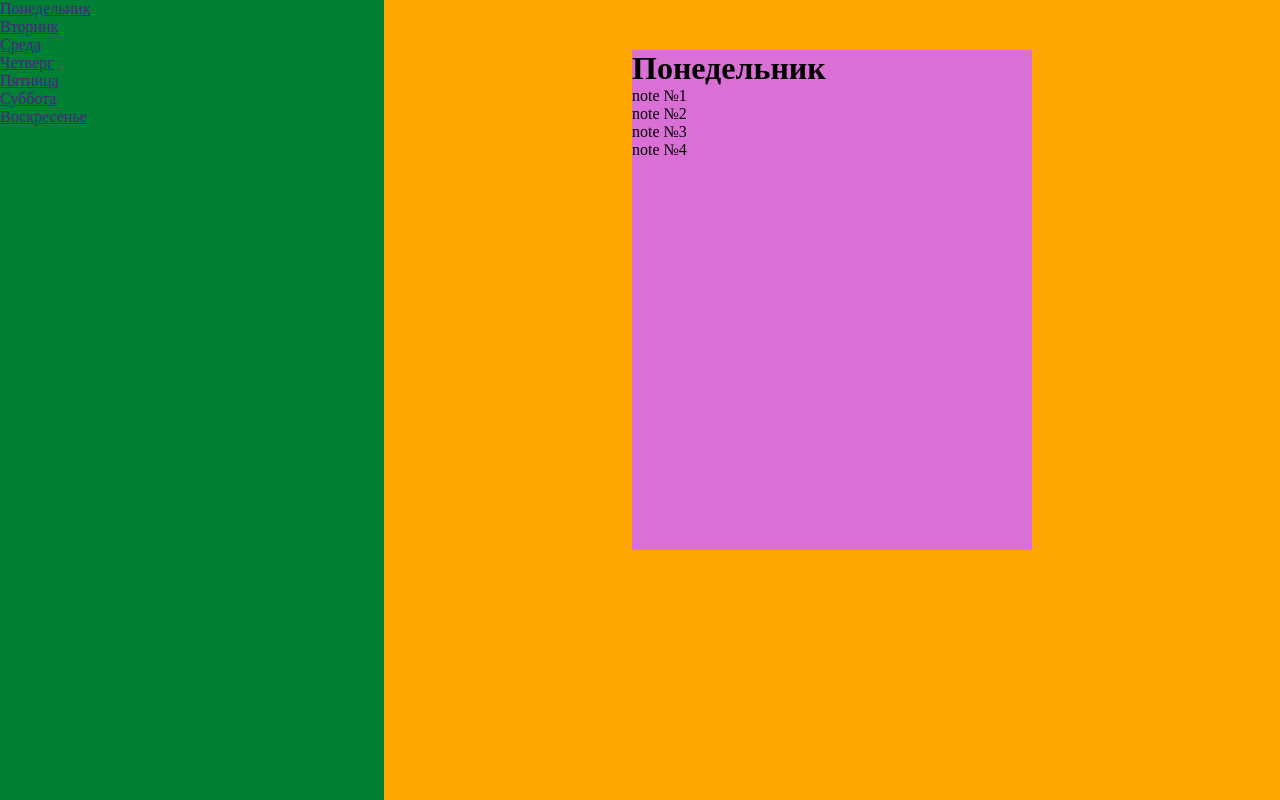
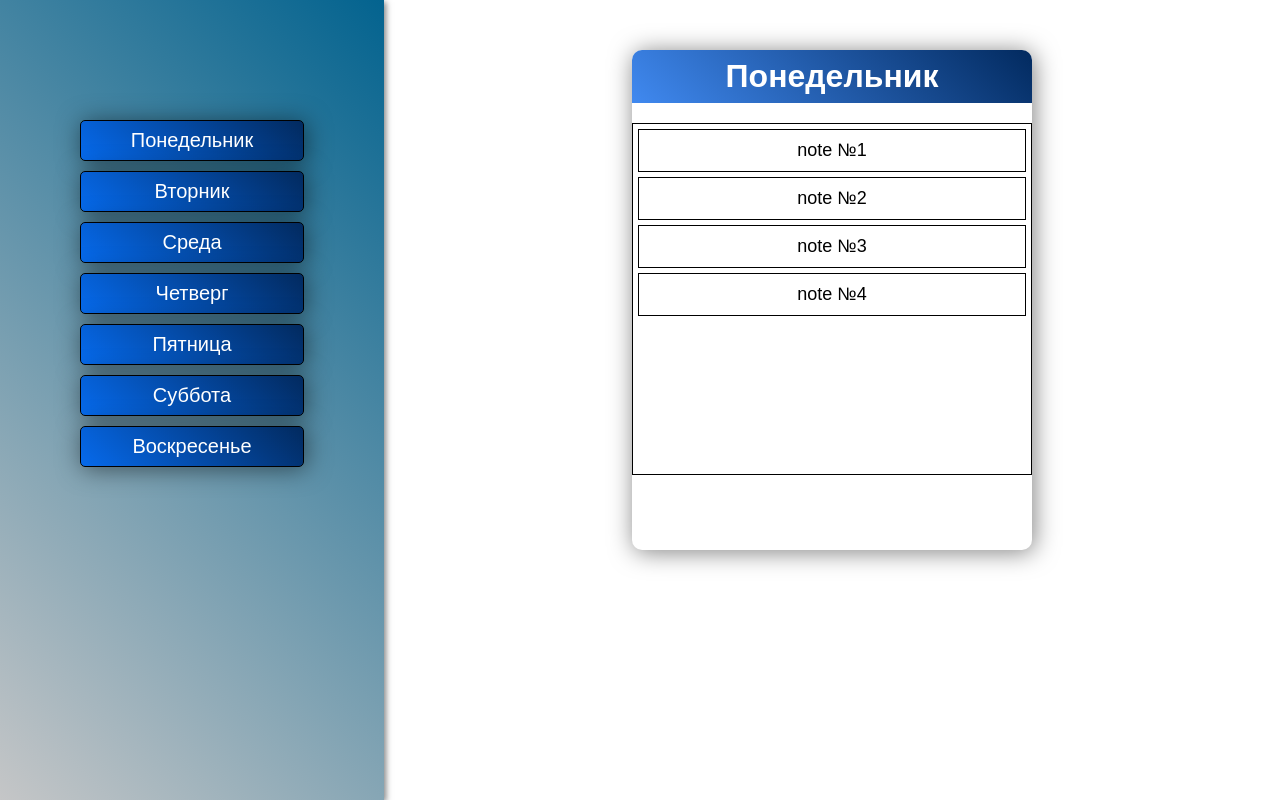
Before and after one commit to Nikita-781/To-Do-List, a plain HTML site: page index.html in a window 1280 px wide. Drawn offline with Linux system fonts and the light colour scheme.

Commit message:
Update style.css

```diff
--- a/style.css
+++ b/style.css
@@ -1,6 +1,7 @@
 *{
     margin: 0;
     padding: 0;
+    font-family: sans-serif;
 }
 
 .wrapper{
@@ -12,17 +13,74 @@
 
 nav{
     width: 30%;
-    background-color: rgb(0, 128, 53);
+    background: linear-gradient(45deg, #c5c6c7, #03638f);
+    text-align: center;
+    font-size: 20px;
+    box-shadow: 2px 2px 6px rgba(4, 4, 4, 0.5);
+}
+
+ul{
+    list-style-type: none;
+    margin-top: 15vh;
+    /* border: 1px solid; */
+    /* color: white; */
+}
+
+li{
+    padding: 8px;
+    margin: 10px 80px;
+    border: 1px solid ;
+    cursor: pointer;
+    background: linear-gradient(45deg, #066aec, #022a5f);
+    border-radius: 5px;
+    box-shadow: 2px 2px 24px rgba(4, 4, 4, 0.5);
+    transition: 0.5s;
+}
+
+li:hover{
+    transform: scale(0.97);
+}
+
+a{
+    text-decoration: none;
+    color: white;
+}
+
+.title{
+    margin: 20px;
+    padding: 8px;
+    color: white;
 }
 
 .block-note{
     width: 70%;
-    background-color: orange;
+    /* background-color: orange; */
 }
 
 .note{
     width: 400px;
     height: 500px;
-    background-color: orchid;
+    text-align: center;
     margin: 50px auto;
+    border-radius: 10px;
+    box-shadow: 2px 2px 24px rgba(4, 4, 4, 0.5);
 }
+
+.day{
+    background: linear-gradient(45deg, #4089f0, #022a5f);
+    border-top-right-radius: 10px;
+    border-top-left-radius: 10px;
+}
+
+.n-notes{
+    height: 70%;
+    overflow-y:scroll;
+    border:1px solid;
+}
+
+.item{
+    font-size: 18px;
+    padding: 10px;
+    margin: 5px;
+    border: 1px solid;
+}
```
